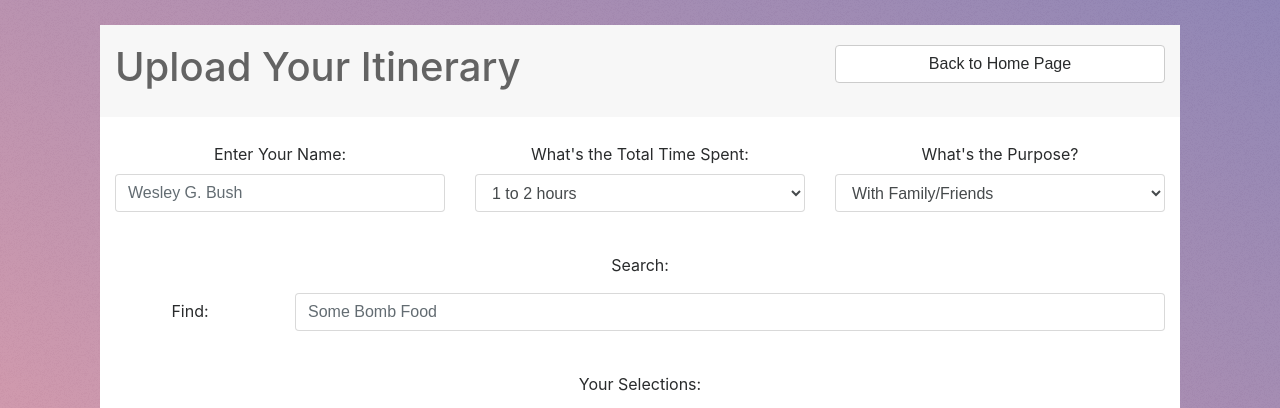
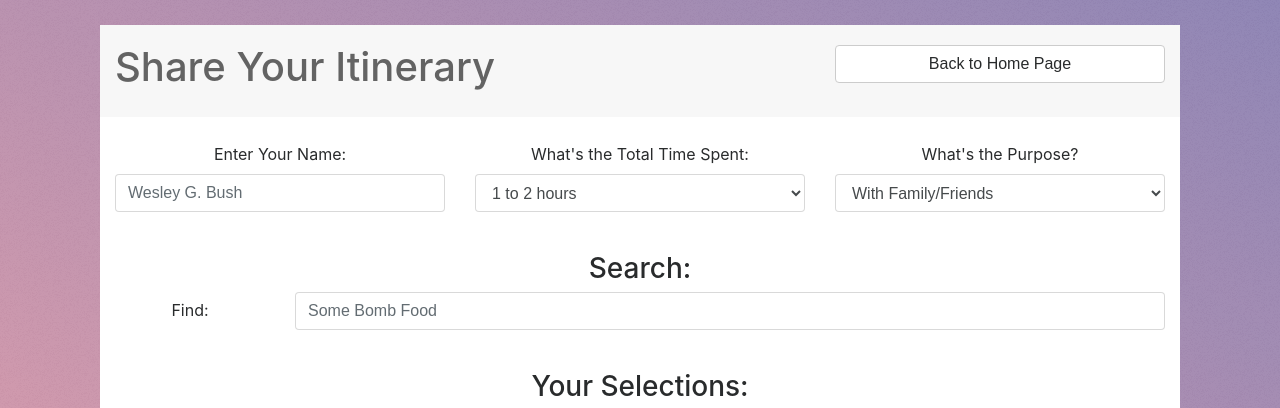
Before and after one commit to ttthao/NGHacks, a Django app: page /submit in a window 1280 px wide. Shown: the top 408 px of the page. Run offline with Django 3.2, Linux system fonts and the light colour scheme; some libraries are stand-ins or nearby versions.

Commit message:
More formatting!

```diff
--- a/project/voodoo_plans/template/results.html
+++ b/project/voodoo_plans/template/results.html
@@ -2,7 +2,7 @@
 <!doctype html>
 <html>
 <head>
-	<title>[INSERT TITLE HERE]</title>
+	<title>TravelFlow: Results</title>
 	<meta charset="utf-8">
 	<meta name="viewport" content="width=device-width, initial-scale=1.0">
   <link rel="icon" type"image/ico" href="../static/assets/favicon.ico">
--- a/project/voodoo_plans/template/submit.html
+++ b/project/voodoo_plans/template/submit.html
@@ -1,7 +1,7 @@
 <!doctype html>
 <html>
 <head>
-	<title>[INSERT TITLE HERE]</title>
+	<title>TravelFlow: Share</title>
 	<meta charset="utf-8">
 	<meta name="viewport" content="width=device-width, initial-scale=1.0">
     <link rel="icon" type"image/ico" href="../static/assets/favicon.ico">
@@ -21,7 +21,7 @@
 	<div class="container main-container">
 		<div class="row header">
 			<div class="col-sm-8">
-				<h1>Upload Your Itinerary</h1>
+				<h1>Share Your Itinerary</h1>
 			</div>
 			<div class="col-sm-4">
 				<a href="/"><button type="button" class="btn btn-block btn-secondary">Back to Home Page</button></a>
@@ -61,7 +61,7 @@
 		<div class="container spacer"></div>
 		<div class="row">
 			<div class="col-sm-12 text-center">
-				<p>Search:</p>
+				<h3>Search:</h3>
 				<div class="form-group row">
 					<label for="example-text-input" class="col-2 col-form-label">Find:</label>
 					<div class="col-10">
@@ -73,7 +73,7 @@
 		<div class="container spacer"></div>
 		<div class="row">
 			<div class="col-sm-12 text-center">
-				<p>Your Selections:</p>
+				<h3>Your Selections:</h3>
 				<div class="card-deck">
 					<div class="card">
 						<img class="card-img-top" src="..." alt="Card image cap">
@@ -103,6 +103,12 @@
 			</div>
 		</div>
 		<div class="container spacer"></div>
+		<div class="row">
+			<div class="col-sm-12 text-center">
+				<button type="button" class="btn btn-lg btn-primary btn-color btn-submit"><a href="/" style="color: white;">Click Here to Submit!</a></button>
+			</div>
+		</div>
+		<div class="container spacer"></div>
 	</div>
 	<div class="container spacer"></div>
 
```
Also changed, not shown: project/voodoo_plans/template/home.html (+5 -5 lines).
